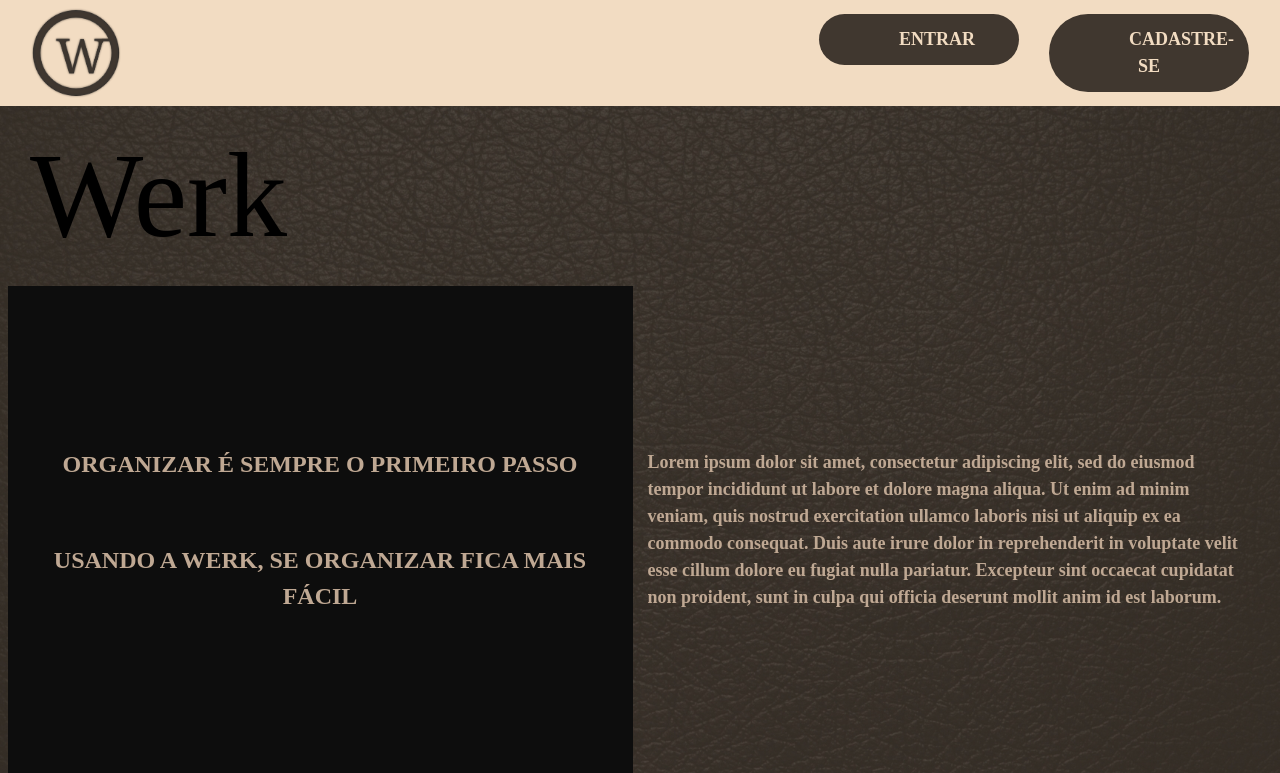
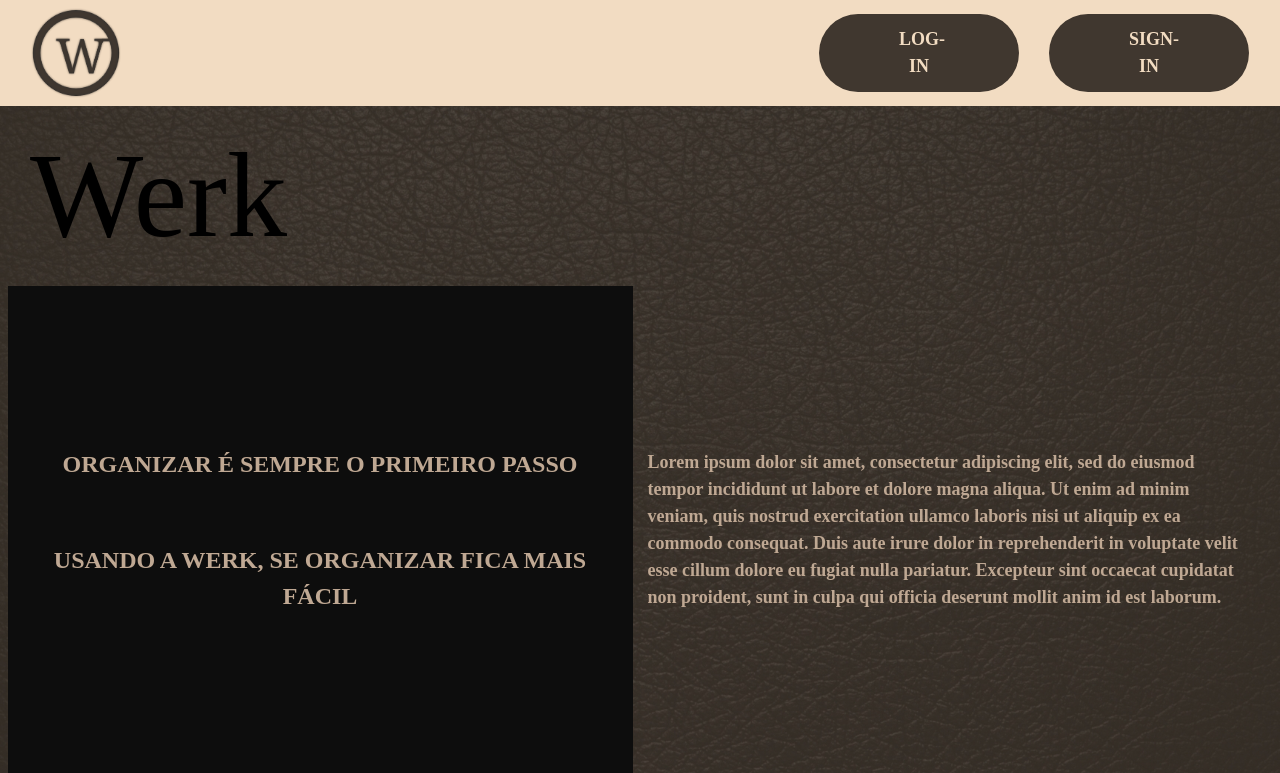
Before and after one commit to fmaachadoo/Werk-UNB-Requisitos-de-Software-2020.2, a Django app: page / in a window 1280 px wide. Shown: the top 773 px of the page. Run offline with Django 3.2, Linux system fonts and the light colour scheme; some libraries are stand-ins or nearby versions.

Commit message:
Front page translation

```diff
--- a/src/werk/templates/base.html
+++ b/src/werk/templates/base.html
@@ -23,10 +23,10 @@
             </div>
                 <ul class="nav row">
                     <li class="col">
-                        <a class="pillBtn" href="/login">ENTRAR</a>
+                        <a class="pillBtn" href="/login">LOG-IN</a>
                     </li>
                     <li class="col">
-                        <a class="pillBtn" href="/cadastro">CADASTRE-SE</a>
+                        <a class="pillBtn" href="/cadastro">SIGN-IN</a>
                     </li>
                 </ul>
         </div>
```
